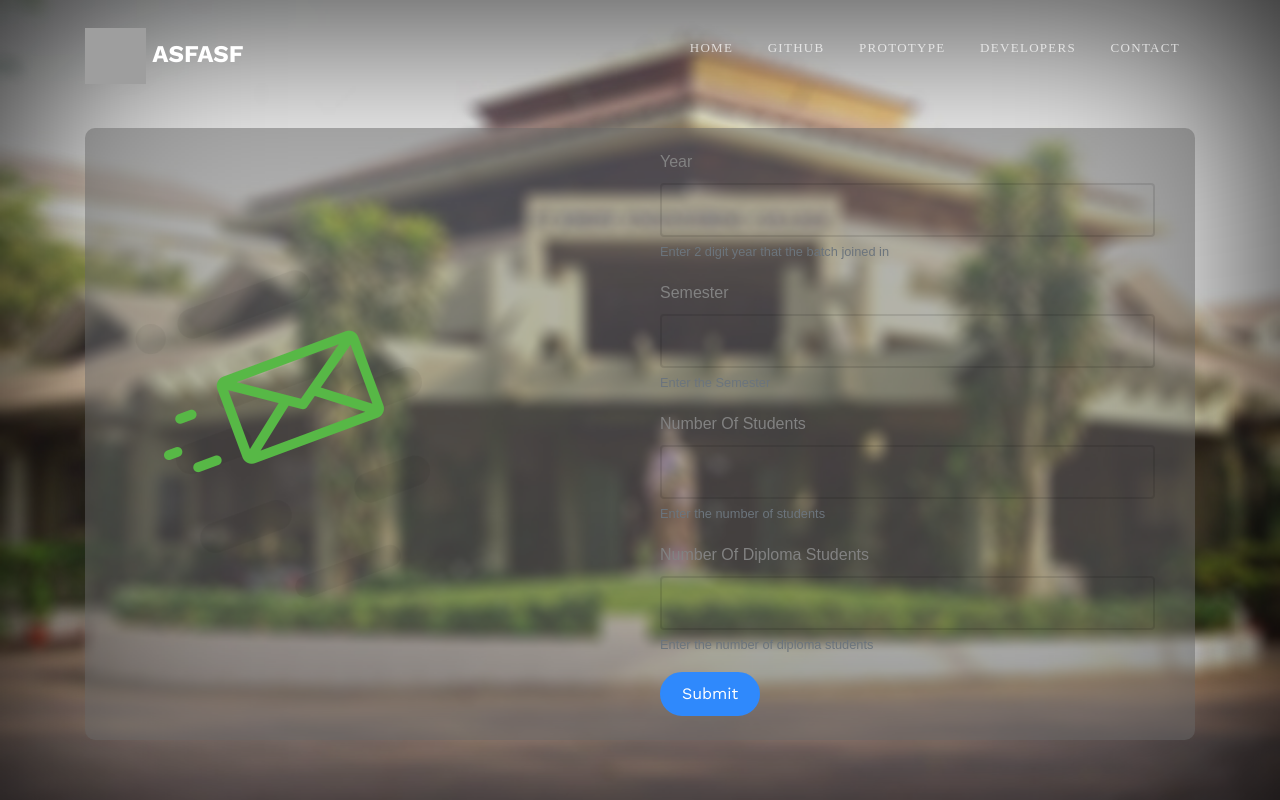
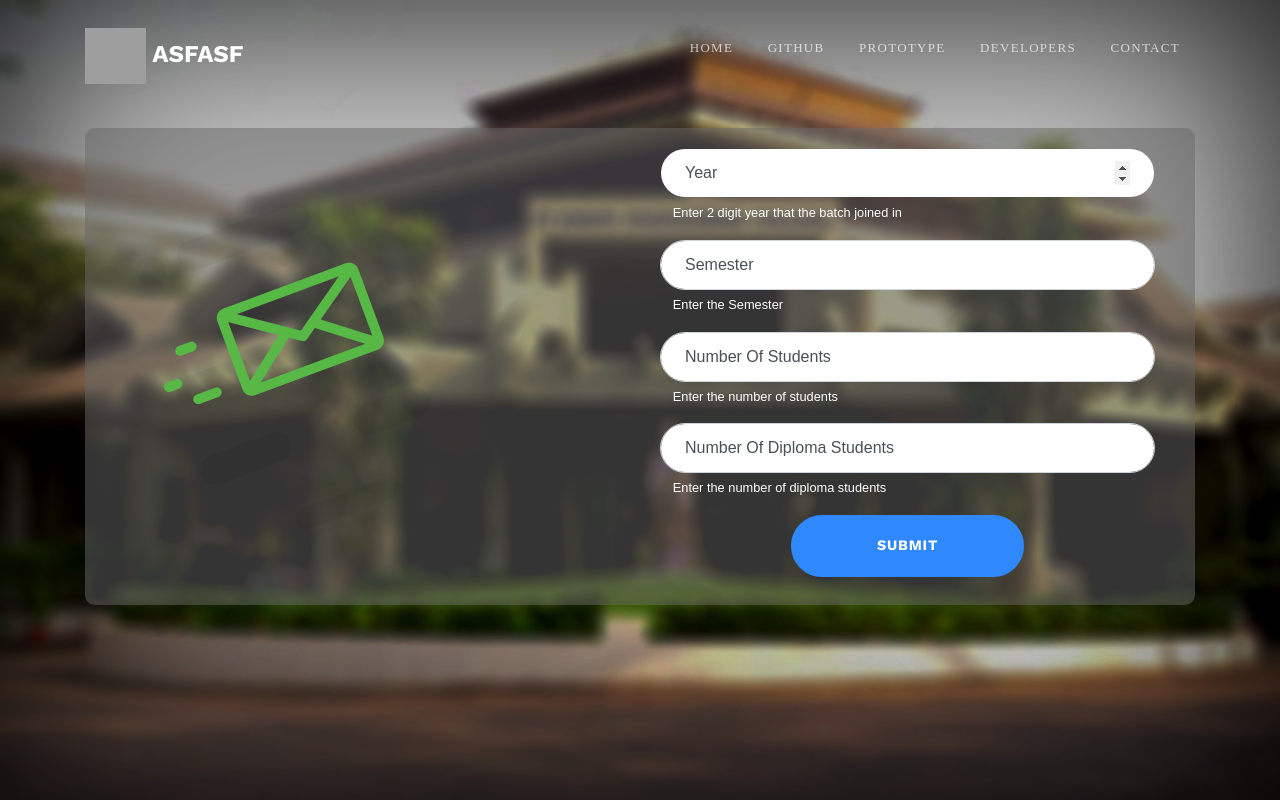
Before and after one commit to WinstonPais/MarksWebScraping, a Django app: page /mainApp/inputPage/ in a window 1280 px wide. Run offline with Django 3.2, Linux system fonts and the light colour scheme; some libraries are stand-ins or nearby versions; some web fonts are replaced; grey boxes are pictures that could not be loaded.

Commit message:
form css

```diff
--- /dev/null
+++ b/static/css/inputpage.css
@@ -0,0 +1,112 @@
+:root {
+  --input-padding-x: 1.5rem;
+  --input-padding-y: 0.75rem;
+}
+
+.login,
+.image {
+  min-height: 100vh;
+}
+
+.bg-image {
+  background-image: url('https://source.unsplash.com/WEQbe2jBg40/600x1200');
+  background-size: cover;
+  background-position: center;
+}
+
+.login-heading {
+  font-weight: 300;
+}
+
+.btn-login {
+  font-size: 0.9rem;
+  letter-spacing: 0.05rem;
+  padding: 0.75rem 1rem;
+  border-radius: 2rem;
+}
+
+.form-label-group {
+  position: relative;
+  margin-bottom: 1rem;
+}
+
+.form-label-group>input,
+.form-label-group>label {
+  padding: var(--input-padding-y) var(--input-padding-x);
+  height: auto;
+  border-radius: 2rem;
+}
+
+.form-label-group>label {
+  position: absolute;
+  top: 0;
+  left: 0;
+  display: block;
+  width: 100%;
+  margin-bottom: 0;
+  /* Override default `<label>` margin */
+  line-height: 1.5;
+  color: #495057;
+  cursor: text;
+  /* Match the input under the label */
+  border: 1px solid transparent;
+  border-radius: .25rem;
+  transition: all .1s ease-in-out;
+}
+
+.form-label-group input::-webkit-input-placeholder {
+  color: transparent;
+}
+
+.form-label-group input:-ms-input-placeholder {
+  color: transparent;
+}
+
+.form-label-group input::-ms-input-placeholder {
+  color: transparent;
+}
+
+.form-label-group input::-moz-placeholder {
+  color: transparent;
+}
+
+.form-label-group input::placeholder {
+  color: transparent;
+}
+
+.form-label-group input:not(:placeholder-shown) {
+  padding-top: calc(var(--input-padding-y) + var(--input-padding-y) * (2 / 3));
+  padding-bottom: calc(var(--input-padding-y) / 3);
+}
+
+.form-label-group input:not(:placeholder-shown)~label {
+  padding-top: calc(var(--input-padding-y) / 3);
+  padding-bottom: calc(var(--input-padding-y) / 3);
+  font-size: 12px;
+  color: #777;
+}
+
+/* Fallback for Edge
+-------------------------------------------------- */
+
+@supports (-ms-ime-align: auto) {
+  .form-label-group>label {
+    display: none;
+  }
+  .form-label-group input::-ms-input-placeholder {
+    color: #777;
+  }
+}
+
+/* Fallback for IE
+-------------------------------------------------- */
+
+@media all and (-ms-high-contrast: none),
+(-ms-high-contrast: active) {
+  .form-label-group>label {
+    display: none;
+  }
+  .form-label-group input:-ms-input-placeholder {
+    color: #777;
+  }
+}
--- a/static/css/style0.css
+++ b/static/css/style0.css
@@ -1222,14 +1222,7 @@ h1, h2, h3, h4, h5, h6, figure {
       visibility: visible;
       opacity: 1; }
 
-.form-control {
-  -webkit-box-shadow: none;
-  box-shadow: none;
-  background: transparent;
-  border: 2px solid rgba(0, 0, 0, 0.1);
-  height: 54px;
-  font-size: 18px;
-  font-weight: 300; }
+
   .form-control:active, .form-control:focus {
     outline: none;
     -webkit-box-shadow: none;
--- a/template/mainApp/contact.html
+++ b/template/mainApp/contact.html
@@ -36,7 +36,7 @@
 		}
 	</style>
 	</head>
-	<body style="background-image: url('../../static/images/sjeccamblur.jpg');background-size: cover; box-shadow: inset 0 0 15rem rgba(0,0,0,1);">
+	<body style="background-image: url('../../static/images/sjeccamblurdark.jpg');background-size: cover; box-shadow: inset 0 0 15rem rgba(0,0,0,1);">
 
 	<div class="ftco-loader"></div>
 
--- a/template/mainApp/inputPage.html
+++ b/template/mainApp/inputPage.html
@@ -25,6 +25,7 @@
 	<link rel="stylesheet" href="{% static "css/flexslider.css" %}">
 	<link rel="stylesheet" href="{% static "css/style0.css" %}">
   <link rel="stylesheet" type="text/css" href="{% static "css/form.css" %}">
+	<link rel="stylesheet" type="text/css" href="{% static "css/inputpage.css" %}">
 	<style media="screen">
 		html,body{
 			height: 100%;
@@ -35,7 +36,7 @@
 		}
 	</style>
 	</head>
-	<body style="background-image: url('../../static/images/sjeccamblur.jpg');background-size: cover; box-shadow: inset 0 0 15rem rgba(0,0,0,1);">
+	<body style="background-image: url('../../static/images/sjeccamblurdark.jpg');background-size: cover; box-shadow: inset 0 0 15rem rgba(0,0,0,1);">
 
 	<div class="ftco-loader"></div>
 
@@ -61,36 +62,40 @@
 		</div>
 	</nav>
 
-	<div style="margin-bottom:5em;" class="container">
+	<div style="margin-bottom:1em;" class="container">
 		<div class="container-contact1" style="width:100%;margin-top: 1em;height:60%;">
 			<div class="row " style="width:100%;">
 				<div class="col-md-6 align-self-center">
 					<img src= "{% static "images/img-01.png" %}">
 				</div>
-				<div class=" col-md-6" style="">
+				<div class=" col-md-6" style="color:white;">
 					<form action="{% url 'mainApp:results' %}" method="post">
 			      {% csrf_token %}
-			      <div class="form-group">
+						<div class="form-label-group" >
+              <input type="number" name="year" class="form-control" id="yearinput" style="background-color:white;" placeholder="Email address" required autofocus>
 							<label for="yearinput">Year</label>
-			        <input type="number" name="year" class="form-control" id="yearinput" aria-describedby="yearinputHelp">
-			        <small id="yearinputhelp" class="form-text text-muted">Enter 2 digit year that the batch joined in</small>
+							<small style="color:white !important;margin-left:1em;" id="yearinputhelp" class="form-text text-muted">Enter 2 digit year that the batch joined in</small>
             </div>
-			      <div class="form-group">
+						<div class="form-label-group">
+              <input type="number" name="semester" class="form-control" style="background-color:white;" id="seminput" placeholder="Email address" required autofocus>
 							<label for="seminput">Semester</label>
-			        <input type="number" name="semester" class="form-control" id="seminput" aria-describedby="semHelp">
-			        <small id="semhelp" class="form-text text-muted">Enter the Semester</small>
+							<small style="color:white !important;margin-left:1em;" id="semhelp" class="form-text text-muted">Enter the Semester</small>
             </div>
-			      <div class="form-group">
+						<div class="form-label-group">
+              <input type="number" name="noOfS" class="form-control" style="background-color:white;" id="noOfS" placeholder="Email address" required autofocus>
 							<label for="noOfS">Number Of Students</label>
-			        <input type="number" name="noOfS" class="form-control" id="noOfS" aria-describedby="noOfSHelp">
-			        <small id="noOfSHelp" class="form-text text-muted">Enter the number of students</small>
+							<small style="color:white !important;margin-left:1em;" id="noOfSHelp" class="form-text text-muted">Enter the number of students</small>
             </div>
-			      <div class="form-group">
+						<div class="form-label-group">
+              <input type="number" name="noOfD" class="form-control" style="background-color:white;" id="noOfD" placeholder="Email address" required autofocus>
 							<label for="noOfD">Number Of Diploma Students</label>
-			        <input type="number" name="noOfD" class="form-control" id="noOfD" aria-describedby="noOfSHelp">
-			        <small id="noOfSHelp1" class="form-text text-muted">Enter the number of diploma students</small>
+							<small style="color:white !important;margin-left:1em;" id="noOfSHelp1" class="form-text text-muted">Enter the number of diploma students</small>
             </div>
-			      <button type="submit" class="btn btn-primary">Submit</button>
+						<div class="row">
+							<div class="col-md-3"></div>
+							<div class="col-md-6"><button class="btn btn-lg btn-primary btn-block btn-login text-uppercase font-weight-bold mb-2" type="submit">Submit</button></div>
+							<div class="col-md-3"></div>
+						</div>
 			    </form>
 			 	</div>
 			</div>
```
Also changed, not shown: static/images/sjeccamblurdark.jpg (renamed from static/images/sjeccam blur ark.jpg). Lines whose indentation alone changed are shown as unchanged.
